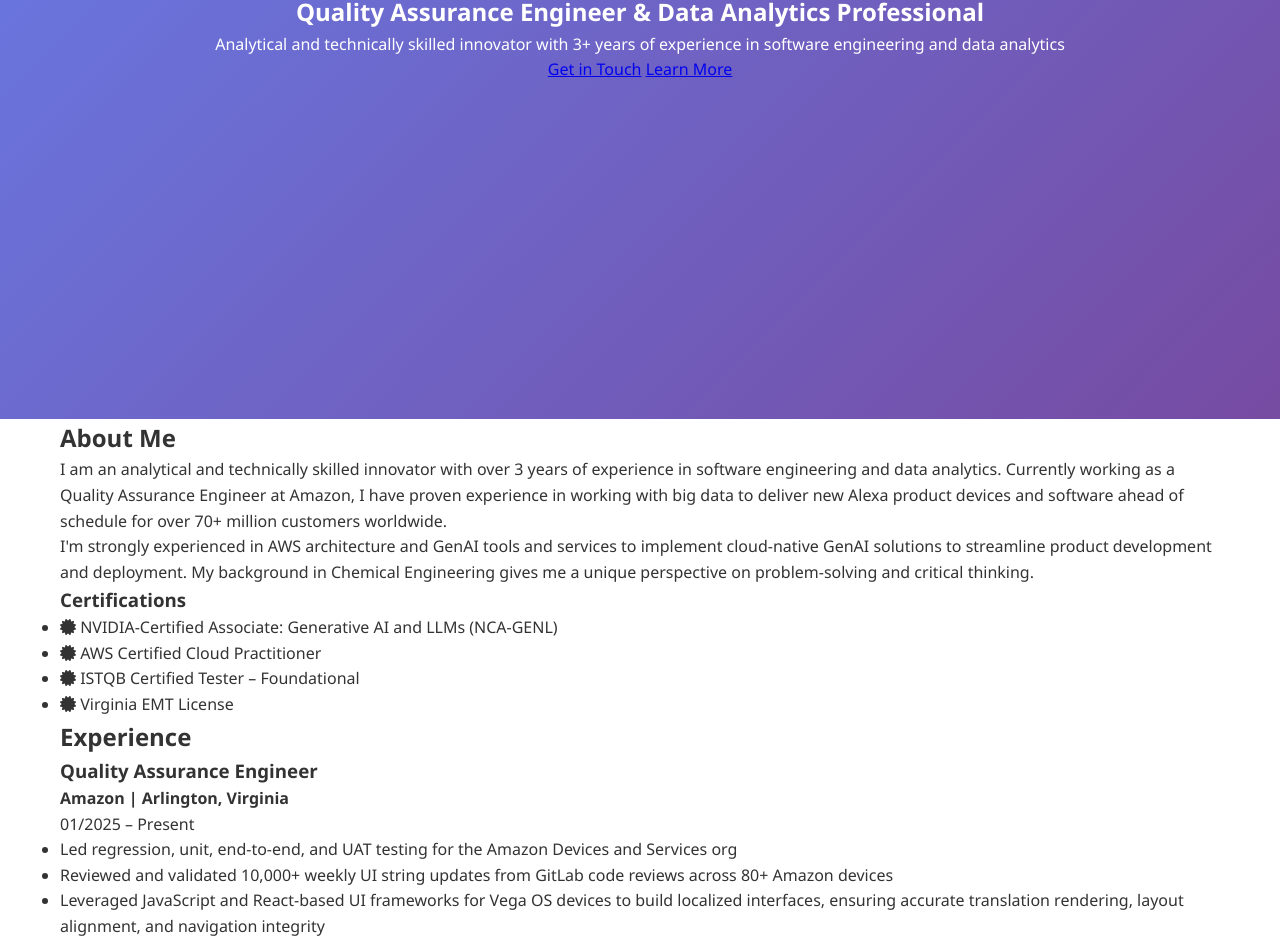
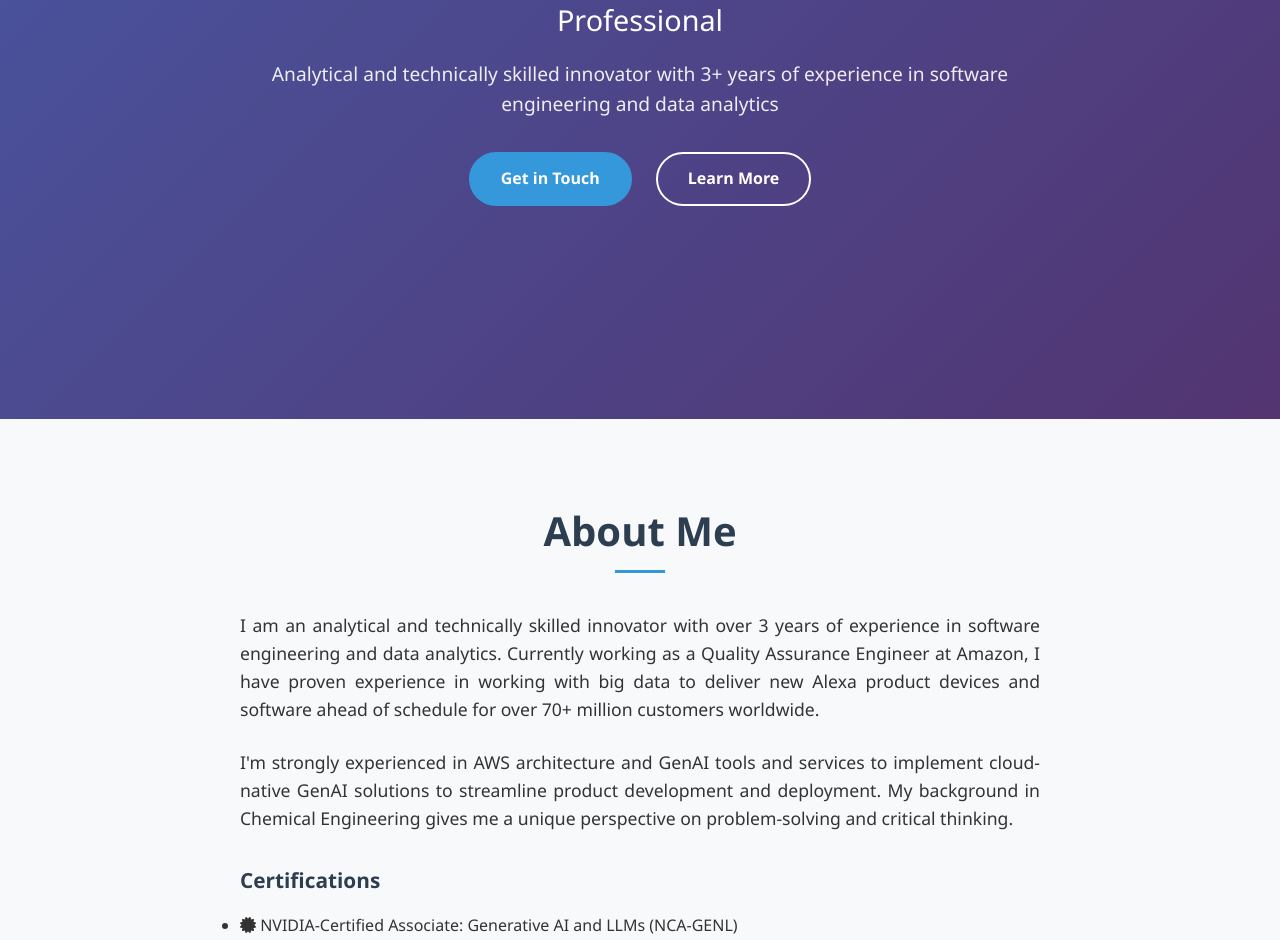
Before and after one commit to FahadRahu/Portfolio-Website, a plain HTML site: page index.html in a window 1280 px wide. Shown: the part 381-1321 px from the top of the page. Drawn offline with Linux system fonts and the light colour scheme.

Commit message:
Add hero and about sections styles to enhance portfolio website layout

```diff
--- a/styles.css
+++ b/styles.css
@@ -118,3 +118,145 @@ body {
     text-align: center;
     position: relative;
 }
+
+.hero::before {
+    content: '';
+    position: absolute;
+    top: 0;
+    left: 0;
+    right: 0;
+    bottom: 0;
+    background: rgba(0, 0, 0, 0.3);
+}
+
+.hero-content {
+    position: relative;
+    z-index: 2;
+    max-width: 800px;
+    padding: 0 20px;
+}
+
+.hero h1 {
+    font-size: 4rem;
+    font-weight: 700;
+    margin-bottom: 1rem;
+    animation: fadeInUp 1s ease;
+}
+
+.hero h2 {
+    font-size: 1.8rem;
+    font-weight: 300;
+    margin-bottom: 1rem;
+    animation: fadeInUp 1s ease 0.2s both;
+}
+
+.hero p {
+    font-size: 1.2rem;
+    margin-bottom: 2rem;
+    opacity: 0.9;
+    animation: fadeInUp 1s ease 0.4s both;
+}
+
+.hero-buttons {
+    animation: fadeInUp 1s ease 0.6s both;
+}
+
+.btn {
+    display: inline-block;
+    padding: 12px 30px;
+    margin: 0 10px;
+    border-radius: 50px;
+    text-decoration: none;
+    font-weight: 600;
+    transition: all 0.3s ease;
+    border: 2px solid transparent;
+}
+
+.btn-primary {
+    background-color: #3498db;
+    color: white;
+    border-color: #3498db;
+}
+
+.btn-primary:hover {
+    background-color: transparent;
+    border-color: white;
+    color: white;
+}
+
+.btn-secondary {
+    background-color: transparent;
+    color: white;
+    border-color: white;
+}
+
+.btn-secondary:hover {
+    background-color: #3498db;
+    color: white
+}
+
+/* Sections */
+section {
+    padding: 80px 0;
+}
+
+.section-title {
+    font-size: 2.5rem;
+    text-align: center;
+    margin-bottom: 3rem;
+    color: #2c3e50;
+    position: relative;
+}
+
+.section-title::after {
+    content: '';
+    position: absolute;
+    width: 50px;
+    height: 3px;
+    background-color: #3498db;
+    bottom: -10px;
+    left: 50%;
+    transform: translateX(-50%);
+}
+
+/* About Section */
+.about {
+    background-color: #f8f9fa;
+}
+
+.about-content {
+    max-width: 800px;
+    margin: 0 auto;
+}
+
+.about-text p {
+    font-size: 1.1rem;
+    margin-bottom: 1.5rem;
+    text-align: justify;
+}
+
+.certifications {
+    margin-top: 2rem;
+}
+
+.certifications h3 {
+    color: #2c3e50;
+    margin-bottom: 1rem;
+    font-size: 1.3rem
+}
+
+.certification ul {
+    list-style: none;
+}
+
+.certification li {
+    margin-bottom: 0.8rem;
+    font-size: 1rem;
+}
+
+.certification i {
+    color: #3498db;
+    margin-right: 10px;
+}
+
+/* Experience Section */
```
